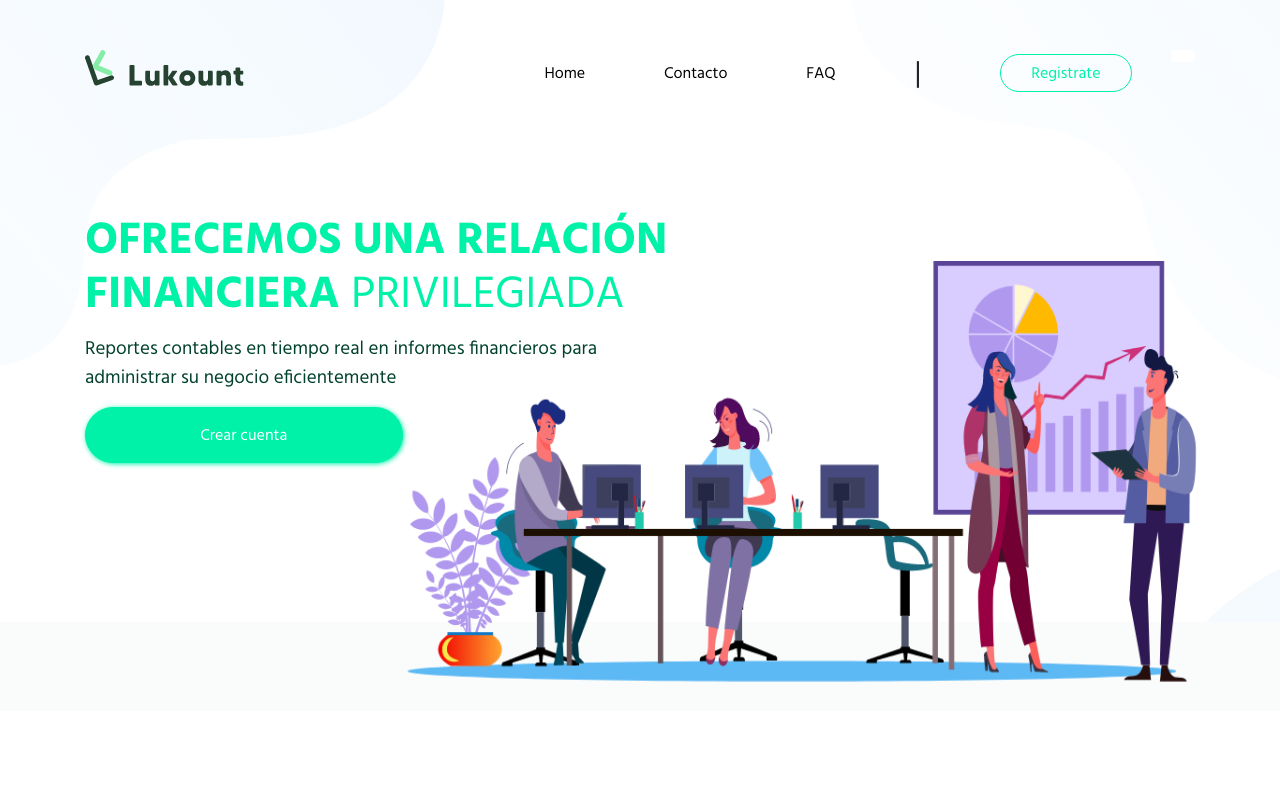
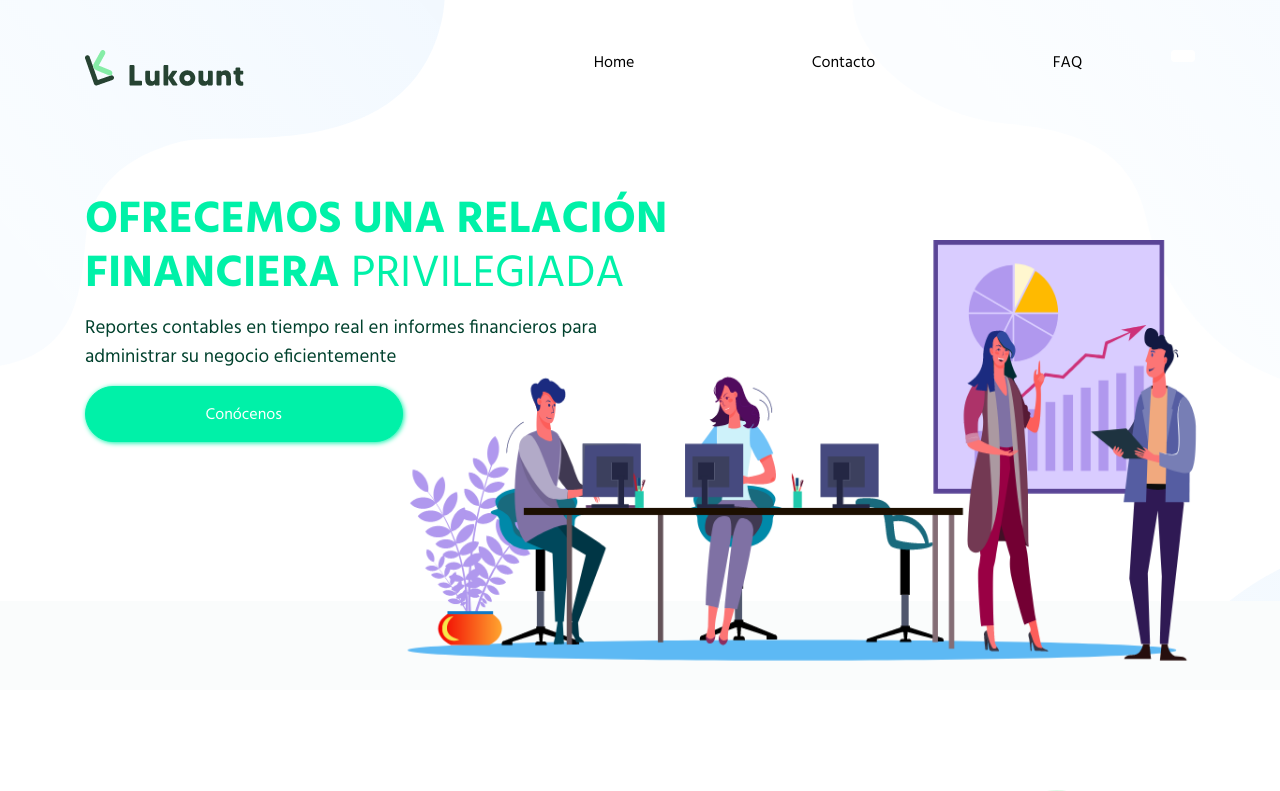
Before and after one commit to sesp13/Lukount, an Angular app: page / in a window 1280 px wide. Shown: the top 791 px of the page. Built offline with nearby package versions, Linux system fonts and the light colour scheme.

Commit message:
feat: ocultar boton de registro y enlace de conocenos en home

```diff
--- a/src/app/components/header/header.component.html
+++ b/src/app/components/header/header.component.html
@@ -52,11 +52,11 @@
                                             Blog
                                         </a>
                                     </li> -->
-                                    <li>
+                                    <!-- <li>
                                         <button class="btn btn-outline btn-outline-light-green" id="register-button">
                                             Registrate
                                         </button>
-                                    </li>
+                                    </li> -->
                                 </ul>
                             </nav>
                         </div>
@@ -92,14 +92,14 @@
                         Blog
                     </a>
                 </li> -->
-                <li style="font-size: 30px;" class="separator">
+                <!-- <li style="font-size: 30px;" class="separator">
                     |
                 </li>
                 <li>
                     <button class="btn btn-outline btn-outline-light-green">
                         Registrate
                     </button>
-                </li>
+                </li> -->
             </ul>
         </nav>
     </div>
--- a/src/app/pages/home/home.component.html
+++ b/src/app/pages/home/home.component.html
@@ -14,7 +14,7 @@
                         Reportes contables en tiempo real en informes financieros para
                         administrar su negocio eficientemente
                     </p>
-                    <a href="" class="btn btn-light-green">Crear cuenta</a>
+                    <a href="#banner-about" class="btn btn-light-green">Conócenos</a>
                 </div>
                 <div class="col-12 d-lg-none image-container">
                     <img src="../../../assets/lukount/HOME/header_small.png" alt="Imagen principal">
```
